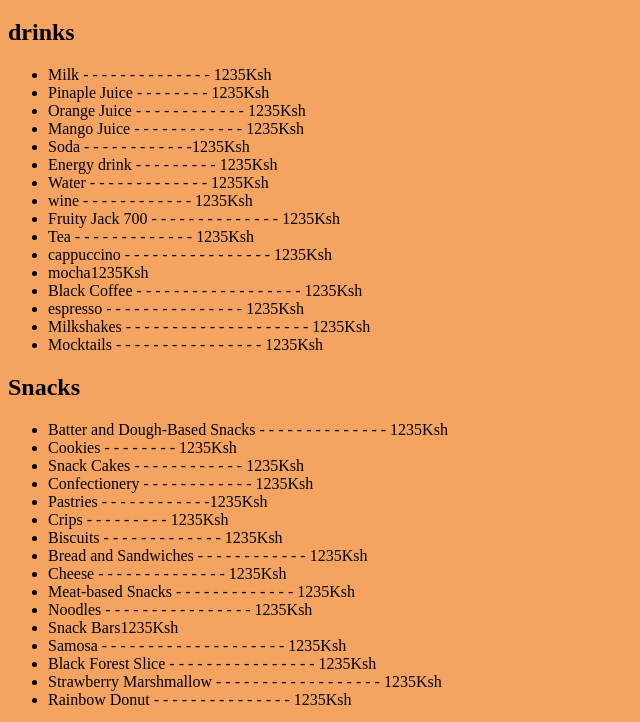
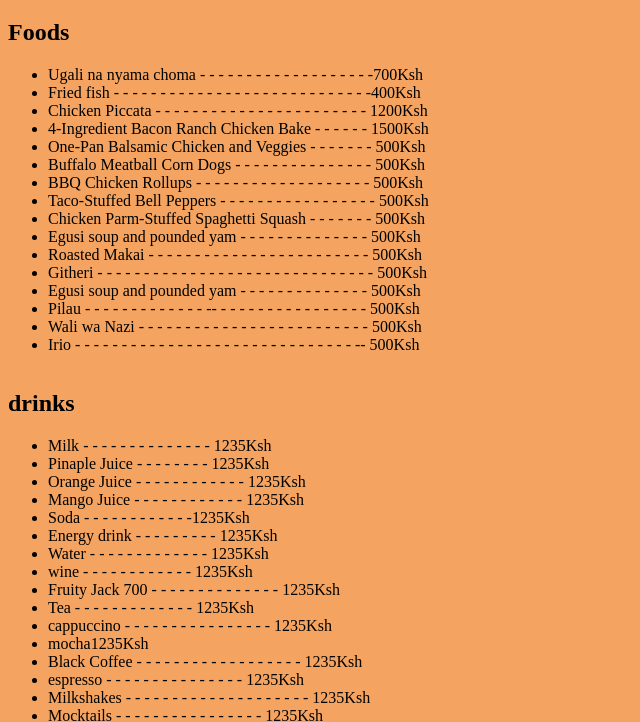
Before and after one commit to Yuongren/Project-Meal-Menu, a plain HTML site: page index.html in a window 1280 px wide. Shown: the part 61-783 px from the top of the page, without its empty margins (0-640 px from the left). Drawn offline with Linux system fonts and the light colour scheme.

Commit message:
foods div added in html

```diff
--- a/index.html
+++ b/index.html
@@ -10,7 +10,7 @@
 
 </head>
 <body>
-    <!-- <h2>Foods</h2>
+    <h2>Foods</h2>
     <table>
         <div id="foods">
             <ul>
@@ -32,7 +32,7 @@
                 <li><a>Irio</a> - - - - - - - - - - - - - <span> - - - - - - - - - - - - - - - - - -- 500Ksh</span></li>
             </ul>
         </div>
-    </table> -->
+    </table>
     <h2>drinks</h2>
     <div>
         <ul>
```
